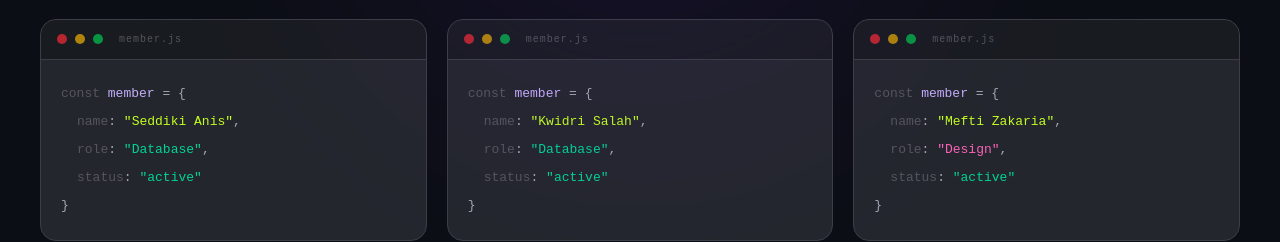
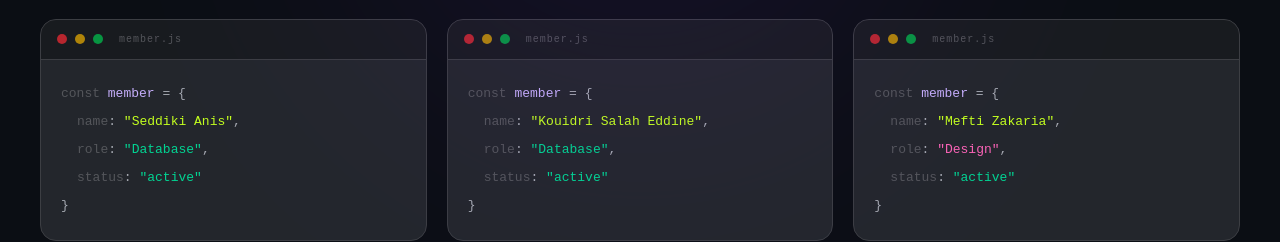
Before and after one commit to osamidev/Algerian-Developer-Survey-2026, a React (Vite) app: page / in a window 1280 px wide. Shown: the part 2382-2624 px from the top of the page. Built offline with nearby package versions, Linux system fonts and the light colour scheme.

Commit message:
fix's salah's name

```diff
--- a/src/components/WhoWeAre.jsx
+++ b/src/components/WhoWeAre.jsx
@@ -4,7 +4,7 @@ function WhoWeAre() {
     { name: "Younes Belabbes", role: "Frontend", status: "active" },
     { name: "Mechri Issam", role: "Backend", status: "active" },
     { name: "Seddiki Anis", role: "Database", status: "active" },
-    { name: "Kwidri Salah", role: "Database", status: "active" },
+    { name: "Kouidri Salah Eddine", role: "Database", status: "active" },
     { name: "Mefti Zakaria", role: "Design", status: "active" },
   ];
 
```
